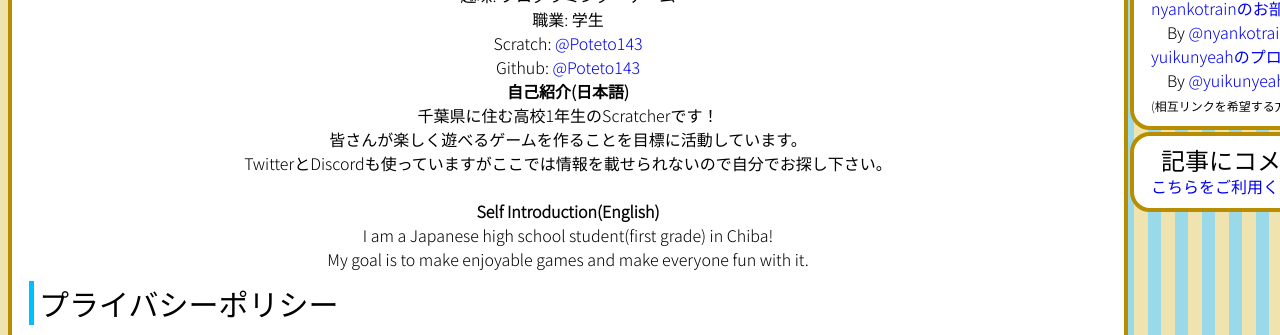
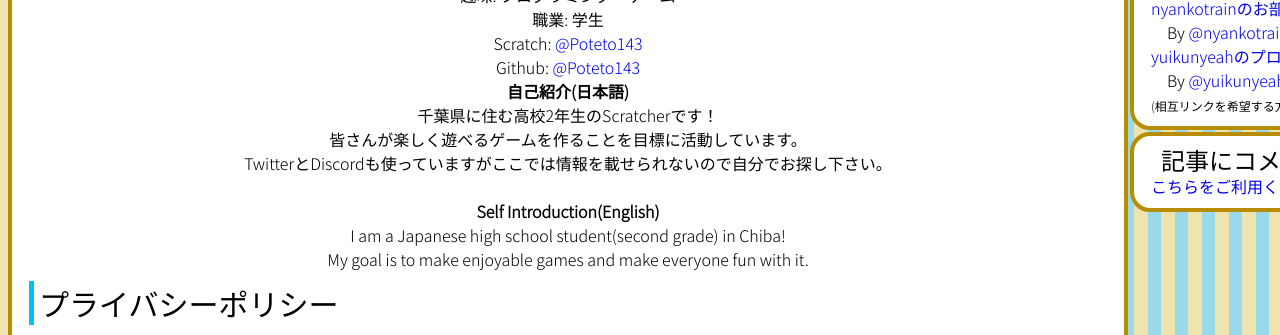
Before and after one commit to Poteto143/Poteto143s_diary, a Jekyll site: the page built from index.md, in a window 1280 px wide. Shown: the part 898-1233 px from the top of the page. Built offline with Jekyll 4.4.1, drawn with Linux system fonts in a browser that asks for light colours.

```diff
--- a/index.md
+++ b/index.md
@@ -30,7 +30,7 @@ Github: <a href="https://github.com/Poteto143">@Poteto143</a>
 <br>
 <b>自己紹介(日本語)</b>
 <br>
-千葉県に住む高校1年生のScratcherです！
+千葉県に住む高校2年生のScratcherです！
 <br>
 皆さんが楽しく遊べるゲームを作ることを目標に活動しています。
 <br>
@@ -39,7 +39,7 @@ TwitterとDiscordも使っていますがここでは情報を載せられない
 <br>
 <b>Self Introduction(English)</b>
 <br>
-I am a Japanese high school student(first grade) in Chiba!
+I am a Japanese high school student(second grade) in Chiba!
 <br>
 My goal is to make enjoyable games and make everyone fun with it.
 </div>
```
Also changed, not shown: credit.md (+1 -1 lines).
